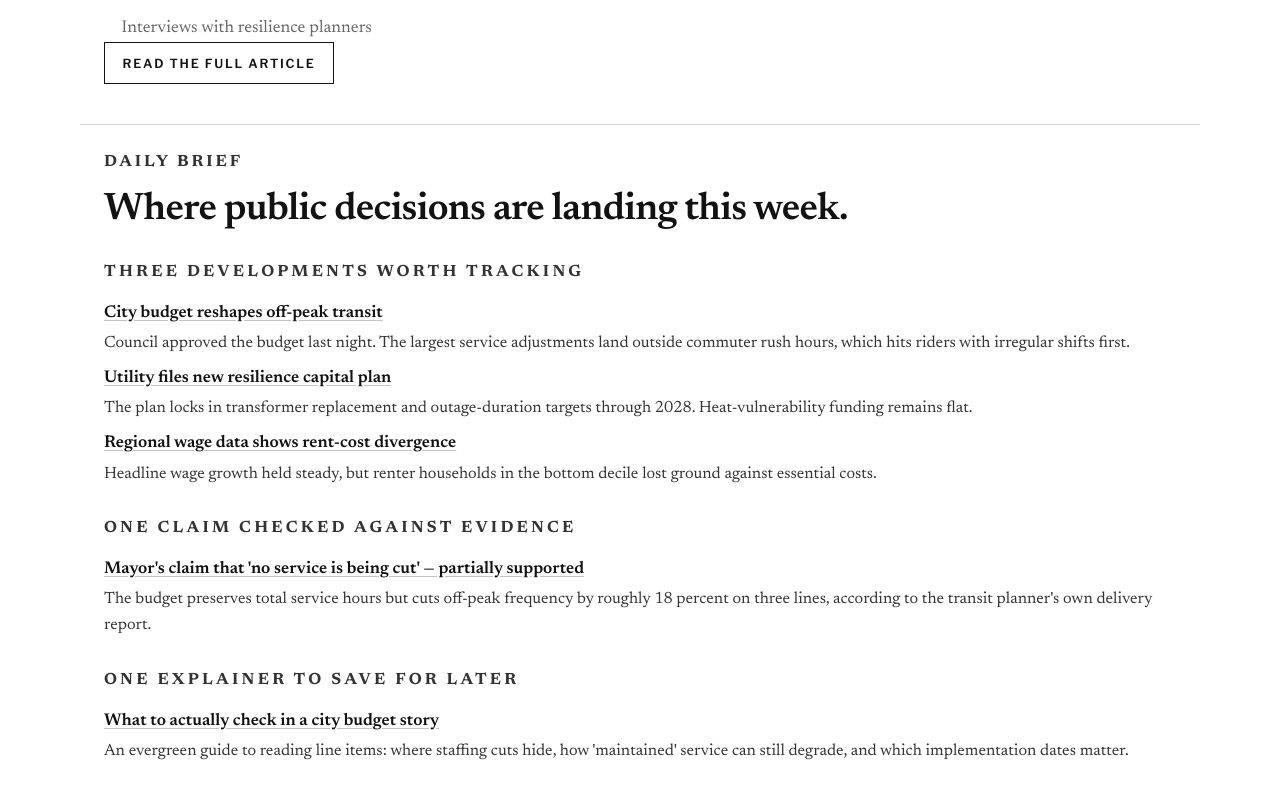
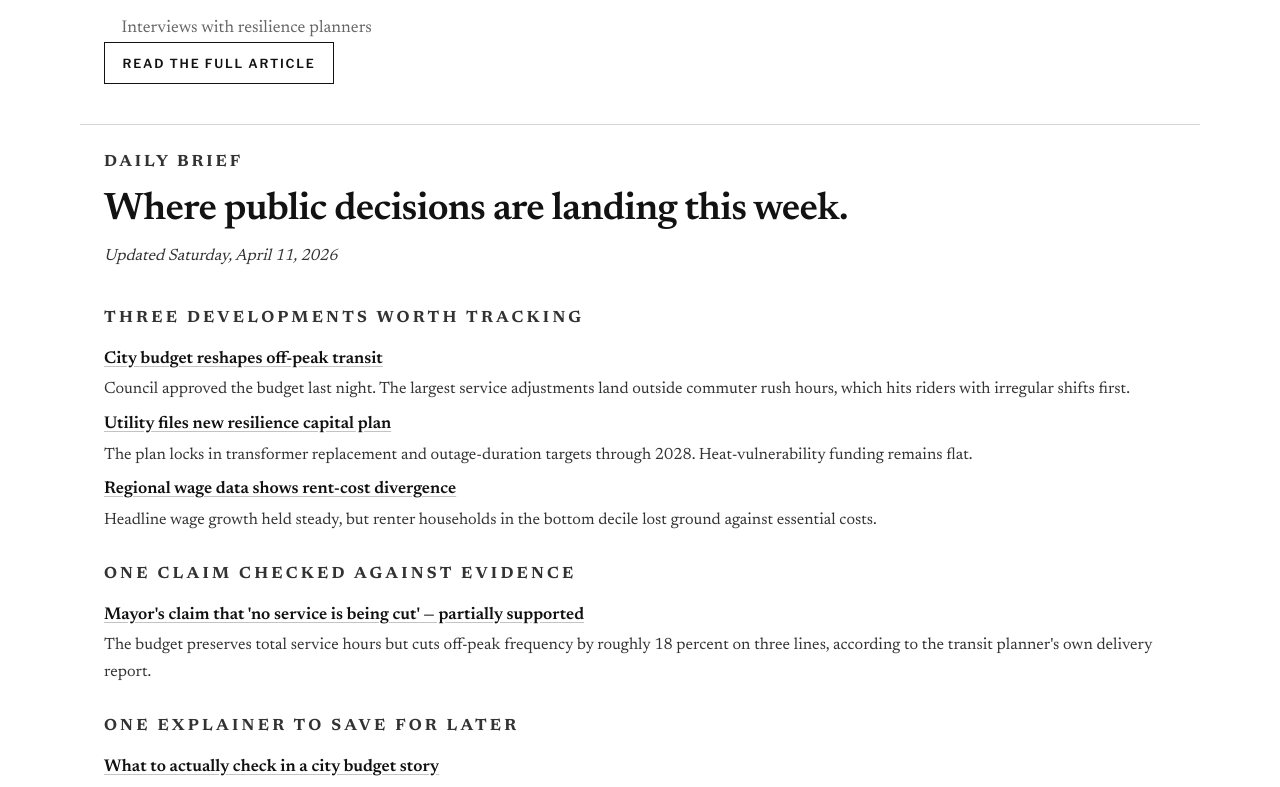
Before and after one commit to spayyavula/newsportal, a Next.js app: page / in a window 1280 px wide. Shown: the part 1103-1890 px from the top of the page. Built offline with nearby package versions, Linux system fonts and the light colour scheme; no server answers.

Commit message:
Render Daily Brief publishedOn as a visible 'Updated …' line
Addresses the PR #1 review note that the brief carried publishedOn in the
type and CMS lib but never surfaced it. A cold reader now has a date cue
that distinguishes 'today's brief' from a stale fallback.

```diff
--- a/src/app/globals.css
+++ b/src/app/globals.css
@@ -1575,3 +1575,11 @@ a:hover {
 .deep-dive-panel {
   /* inherits .panel and .story-feature; this hook is for future Phase B additions */
 }
+
+.daily-brief-updated {
+  margin: -0.25rem 0 0.5rem;
+  font-family: var(--font-franklin), -apple-system, "Segoe UI", sans-serif;
+  font-size: 0.78rem;
+  font-style: italic;
+  color: #777;
+}
--- a/src/components/daily-brief-panel.tsx
+++ b/src/components/daily-brief-panel.tsx
@@ -19,10 +19,25 @@ function BriefEntry({ item }: { item: BriefItem }) {
 }
 
 export function DailyBriefPanel({ brief }: { brief: DailyBrief }) {
+  const publishedDate = new Date(brief.publishedOn);
+  const publishedLabel = Number.isNaN(publishedDate.getTime())
+    ? null
+    : publishedDate.toLocaleDateString("en-US", {
+        weekday: "long",
+        month: "long",
+        day: "numeric",
+        year: "numeric",
+      });
+
   return (
     <aside className="panel brief-card daily-brief-panel">
       <p className="eyebrow">Daily brief</p>
       <h2>{brief.headline}</h2>
+      {publishedLabel ? (
+        <p className="daily-brief-updated">
+          <time dateTime={brief.publishedOn}>Updated {publishedLabel}</time>
+        </p>
+      ) : null}
 
       <p className="daily-brief-section-label">Three developments worth tracking</p>
       <ul className="daily-brief-list">
```
